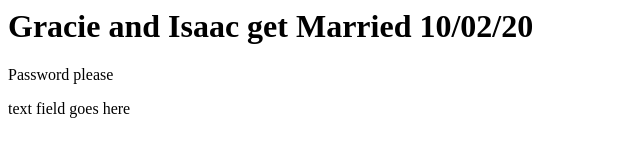
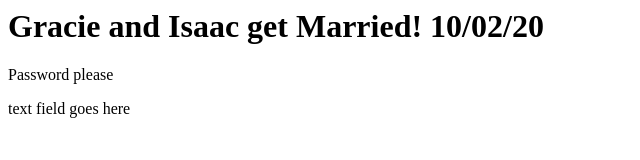
Before and after one commit to The-Cuchillas/la-boda, a plain HTML site: page index.html in a window 1280 px wide. Shown: the whole page, without its empty margins (0-640 px from the left). Drawn offline with Linux system fonts and the light colour scheme.

Commit message:
third time is the charm

```diff
--- a/index.html
+++ b/index.html
@@ -1,7 +1,7 @@
 <html>
         <body>
 
-        <h1>Gracie and Isaac get Married 10/02/20</h1>
+        <h1>Gracie and Isaac get Married! 10/02/20</h1>
 
         <p>Password please</p>
         <p> text field goes here </p>
```
